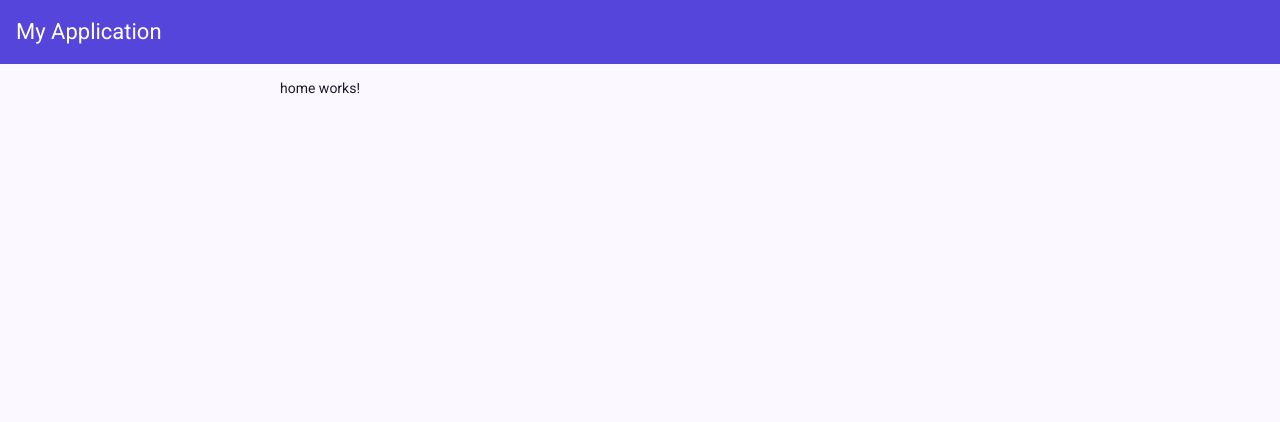
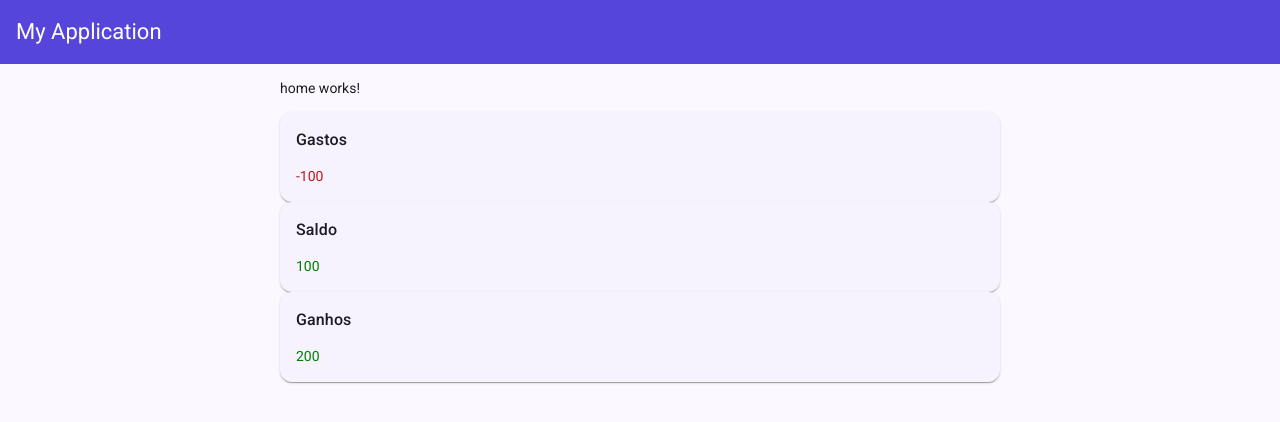
Before and after one commit to eriksongoncalves/curso-angular-gerenciador-financeiro, an Angular app: page / in a window 1280 px wide. Shown: the top 422 px of the page. Built offline with nearby package versions, Linux system fonts and the light colour scheme.

Commit message:
feat: balance card component

```diff
--- /dev/null
+++ b/src/app/features/home/components/balance-card/balance-card.html
@@ -0,0 +1,9 @@
+<mat-card>
+  <mat-card-header>
+    <mat-card-subtitle>{{ label() }}</mat-card-subtitle>
+  </mat-card-header>
+
+  <mat-card-content>
+    <p [class]="cssClass()">{{ amount() }}</p>
+  </mat-card-content>
+</mat-card>
--- /dev/null
+++ b/src/app/features/home/components/balance-card/balance-card.scss
@@ -0,0 +1,7 @@
+.income {
+  color: green;
+}
+
+.outcome {
+  color: var(--mat-sys-error);
+}
--- /dev/null
+++ b/src/app/features/home/components/balance-card/balance-card.ts
@@ -0,0 +1,22 @@
+import { Component, computed, input } from '@angular/core';
+import { MatCardModule } from '@angular/material/card';
+
+@Component({
+  selector: 'app-balance-card',
+  imports: [MatCardModule],
+  templateUrl: './balance-card.html',
+  styleUrl: './balance-card.scss',
+})
+export class BalanceCard {
+  type = input.required<'income' | 'outcome' | 'balance'>();
+  label = input.required<string>();
+  amount = input.required<number>();
+
+  cssClass = computed(() => {
+    if (this.type() === 'balance') {
+      return this.amount() > 0 ? 'income' : 'outcome';
+    }
+
+    return this.type();
+  });
+}
--- a/src/app/features/home/home.html
+++ b/src/app/features/home/home.html
@@ -1 +1,7 @@
 <p>home works!</p>
+
+<app-balance-card type="outcome" label="Gastos" [amount]="-100" />
+
+<app-balance-card type="balance" label="Saldo" [amount]="100" />
+
+<app-balance-card type="income" label="Ganhos" [amount]="200" />
--- a/src/app/features/home/home.ts
+++ b/src/app/features/home/home.ts
@@ -1,8 +1,9 @@
 import { Component } from '@angular/core';
+import { BalanceCard } from './components/balance-card/balance-card';
 
 @Component({
   selector: 'app-home',
-  imports: [],
+  imports: [BalanceCard],
   templateUrl: './home.html',
   styleUrl: './home.scss',
 })
```
